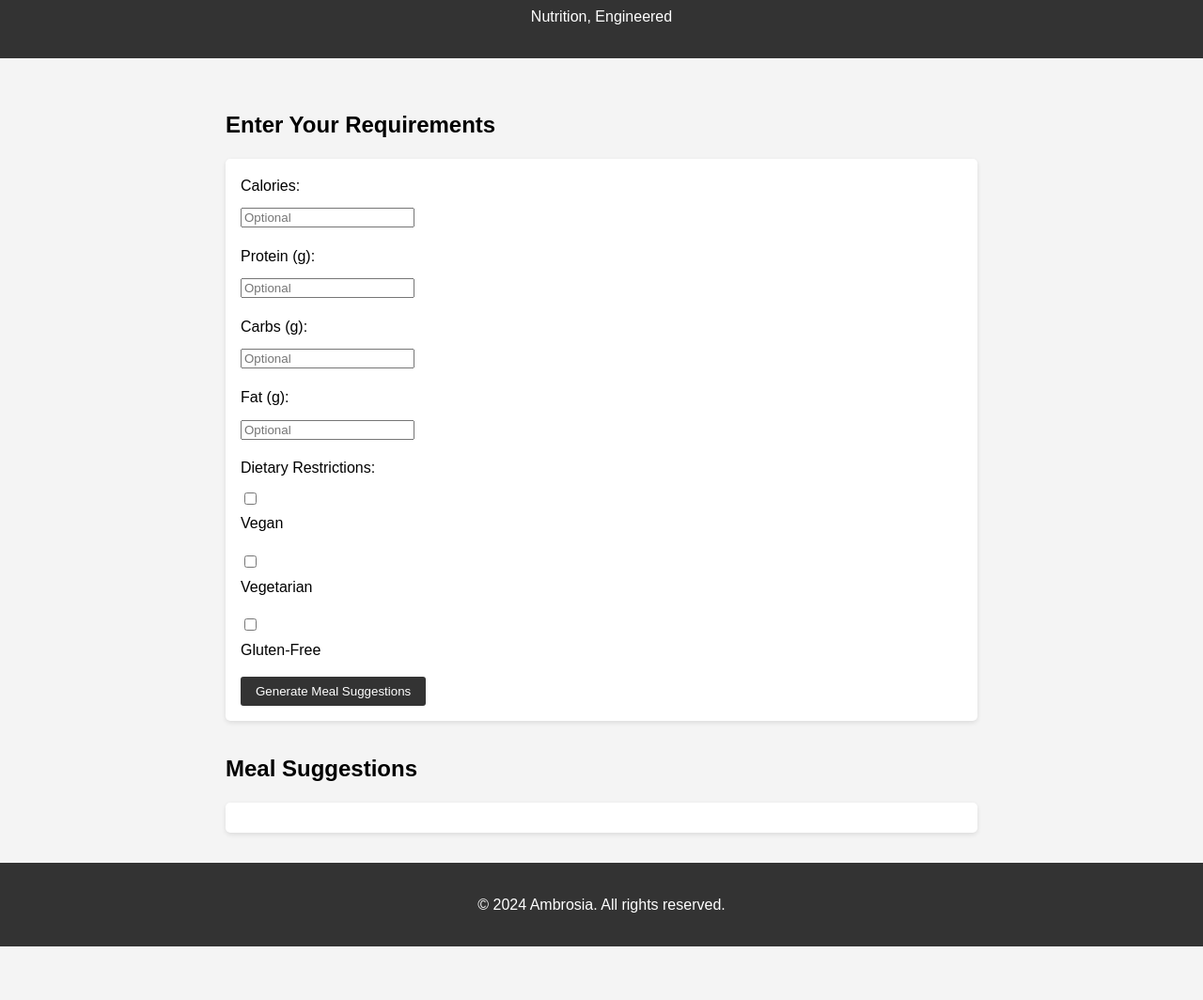
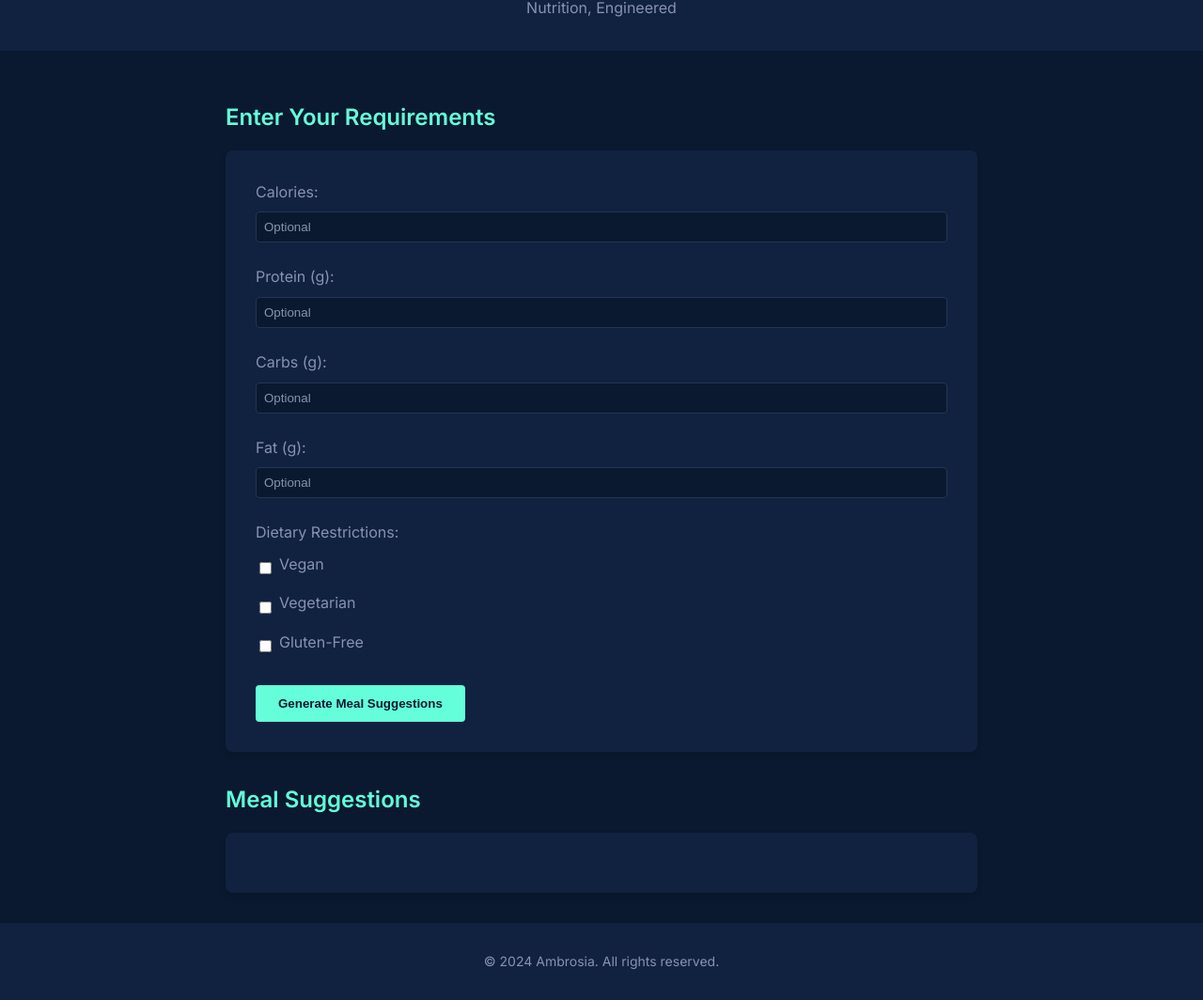
Before and after one commit to desai2424/foodapp, a plain HTML site: page index.html in a window 1280 px wide. Shown: the part 100-1164 px from the top of the page at 94% size. Before the commit the page ends 1107 px from the top, so only its background shows below. Drawn offline with Linux system fonts and the light colour scheme.

Commit message:
Update styles.css

```diff
--- a/styles.css
+++ b/styles.css
@@ -1,16 +1,28 @@
 body {
-    font-family: Arial, sans-serif;
+    font-family: 'Inter', sans-serif;
     line-height: 1.6;
     margin: 0;
     padding: 0;
-    background-color: #f4f4f4;
+    background-color: #0A192F;
+    color: #E6F1FF;
 }
 
 header {
-    background-color: #333;
-    color: #fff;
+    background-color: #112240;
     text-align: center;
-    padding: 1rem;
+    padding: 2rem;
+}
+
+h1 {
+    margin: 0;
+    font-size: 2.5rem;
+    color: #64FFDA;
+}
+
+header p {
+    margin: 0;
+    font-size: 1rem;
+    color: #8892B0;
 }
 
 main {
@@ -19,41 +31,66 @@ main {
     margin: 0 auto;
 }
 
-h1, h2 {
+h2 {
+    color: #64FFDA;
     margin-bottom: 1rem;
 }
 
 form {
-    background-color: #fff;
-    padding: 1rem;
-    border-radius: 5px;
-    box-shadow: 0 2px 5px rgba(0, 0, 0, 0.1);
+    background-color: #112240;
+    padding: 2rem;
+    border-radius: 8px;
+    box-shadow: 0 4px 6px rgba(0, 0, 0, 0.1);
 }
 
-form div {
-    margin-bottom: 1rem;
+.form-group {
+    margin-bottom: 1.5rem;
 }
 
 label {
     display: block;
     margin-bottom: 0.5rem;
+    color: #8892B0;
 }
 
 input[type="number"], input[type="checkbox"] {
+    background-color: #0A192F;
+    border: 1px solid #233554;
+    color: #E6F1FF;
+    padding: 0.5rem;
+    border-radius: 4px;
+    width: 100%;
+    box-sizing: border-box;
+}
+
+input[type="number"]::placeholder {
+    color: #8892B0;
+}
+
+.checkbox-group {
+    display: flex;
+    align-items: center;
+    margin-bottom: 0.5rem;
+}
+
+.checkbox-group input[type="checkbox"] {
     margin-right: 0.5rem;
+    width: auto;
 }
 
 button {
-    background-color: #333;
-    color: #fff;
-    padding: 0.5rem 1rem;
+    background-color: #64FFDA;
+    color: #0A192F;
+    padding: 0.75rem 1.5rem;
     border: none;
-    border-radius: 3px;
+    border-radius: 4px;
     cursor: pointer;
+    font-weight: 600;
+    transition: background-color 0.3s ease;
 }
 
 button:hover {
-    background-color: #555;
+    background-color: #4CD2B6;
 }
 
 #results-section {
@@ -61,15 +98,26 @@ button:hover {
 }
 
 #meal-suggestions {
-    background-color: #fff;
-    padding: 1rem;
-    border-radius: 5px;
-    box-shadow: 0 2px 5px rgba(0, 0, 0, 0.1);
+    background-color: #112240;
+    padding: 2rem;
+    border-radius: 8px;
+    box-shadow: 0 4px 6px rgba(0, 0, 0, 0.1);
 }
 
 footer {
     text-align: center;
     padding: 1rem;
-    background-color: #333;
-    color: #fff;
+    background-color: #112240;
+    color: #8892B0;
+    font-size: 0.875rem;
 }
+
+@media (max-width: 600px) {
+    main {
+        padding: 1rem;
+    }
+
+    form {
+        padding: 1rem;
+    }
+}
```
